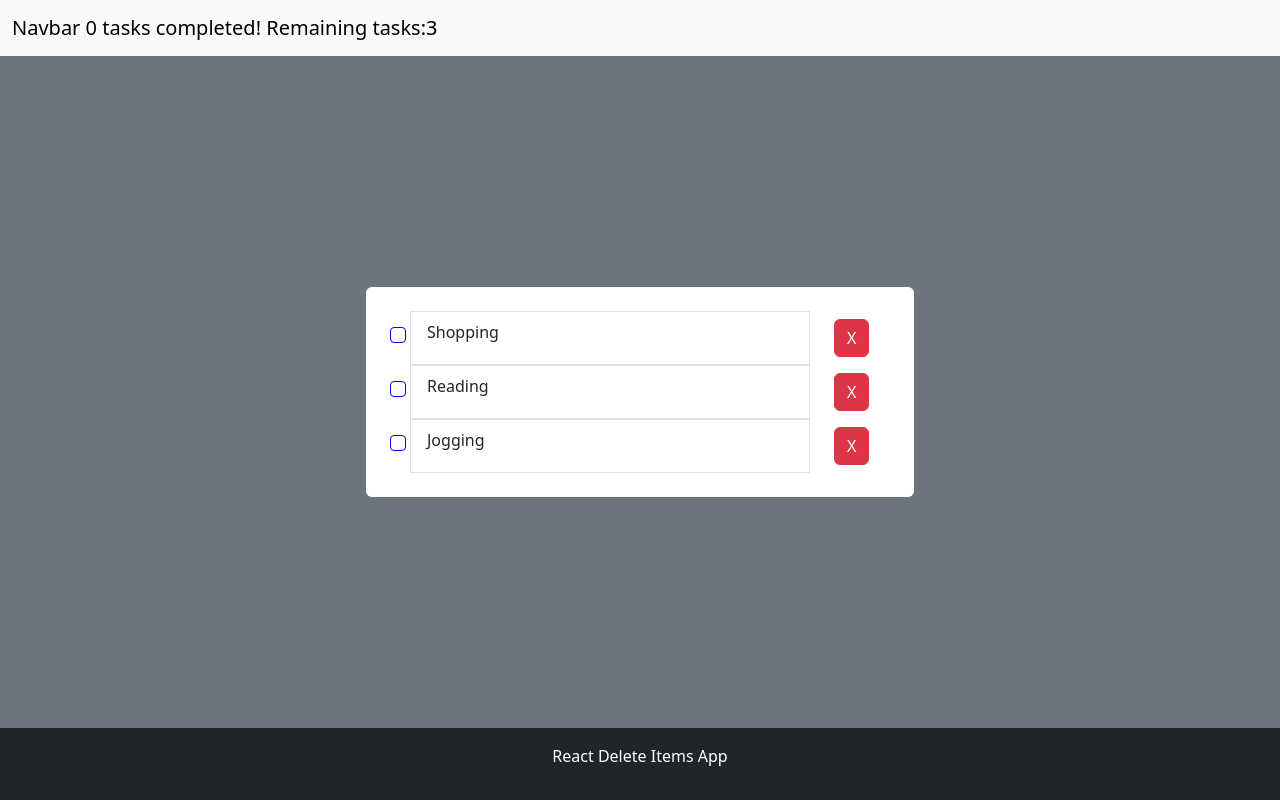
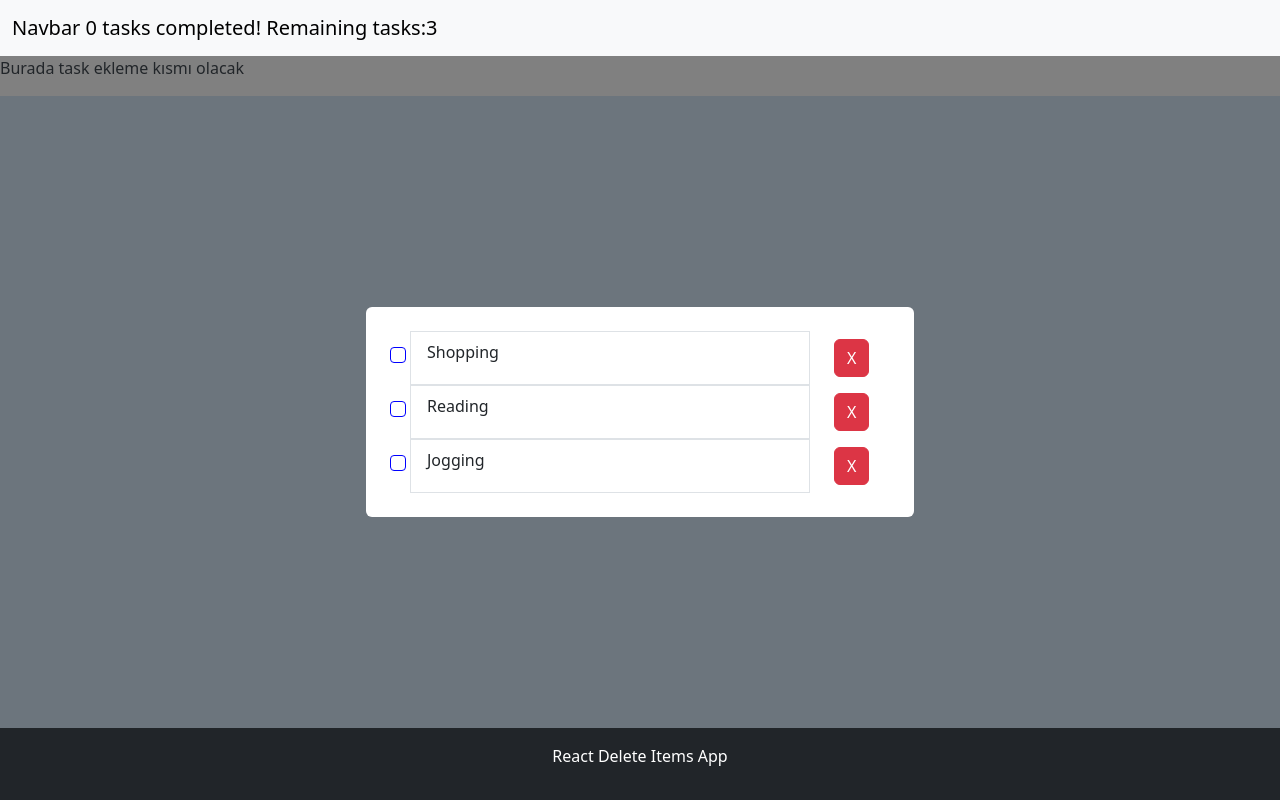
Before and after one commit to mertugrulfrontenddev/color-pick, a React (Create React App) app: page / in a window 1280 px wide. Built offline with nearby package versions, Linux system fonts and the light colour scheme.

Commit message:
add-task-added

```diff
--- a/src/App.js
+++ b/src/App.js
@@ -1,6 +1,7 @@
 import NavBar from "./components/NavBar";
 import ToDoList from "./components/ToDoList";
 import Footer from "./components/Footer";
+import AddTask from "./components/AddTask";
 import { useState } from "react";
 function App() {
   let tasks = [
@@ -43,6 +44,8 @@ function App() {
       }}
     >
       <NavBar items={items} handleCheckbox={handleCheckbox} />
+
+      <AddTask />
       <ToDoList
         items={items}
         handleCheckbox={handleCheckbox}
--- /dev/null
+++ b/src/components/AddTask.jsx
@@ -0,0 +1,5 @@
+const AddTask = () => {
+  return <p>Burada task ekleme kısmı olacak</p>;
+};
+
+export default AddTask;
```
